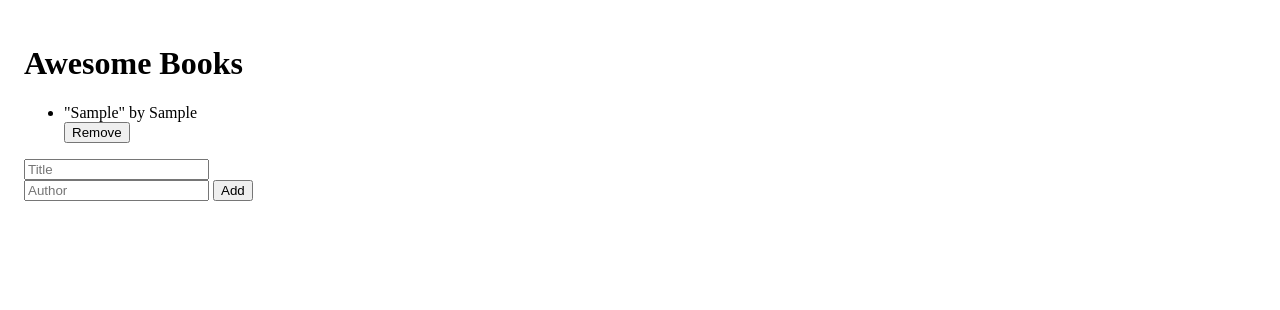
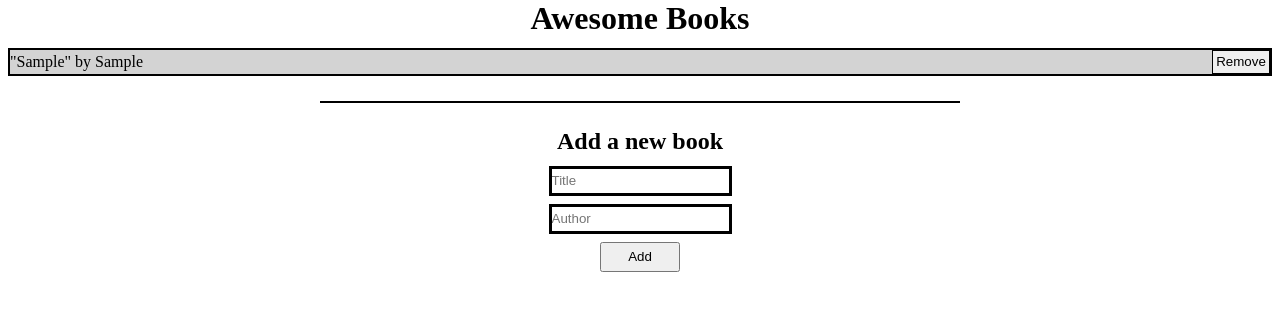
Before and after one commit to Daf98/awesomeBooks, a plain HTML site: page index.html in a window 1280 px wide. Both pictures are taken after typing "Sample", "Sample" into the empty fields and a click on the button "Add". Drawn offline with Linux system fonts and the light colour scheme.

Commit message:
Style page

```diff
--- a/css/styles.css
+++ b/css/styles.css
@@ -1,3 +1,73 @@
+*,
+*::before,
+*::after {
+  box-sizing: border-box;
+  margin: 0;
+  padding: 0;
+}
+
 body {
-  padding: 1rem;
+margin: 0 auto;
 }
+
+h1, h2 {
+  text-align:center;
+  padding-bottom: 0.7rem;
+}
+ul {
+  display:flex;
+  flex-direction:column;
+  border: 2px solid black;
+  gap:10px;
+  margin: 0 0.5rem;
+}
+
+li {
+list-style: none;
+display:flex;
+justify-content: space-between;
+align-items: center;
+padding: auto 10px;
+
+}
+
+hr {
+  border: 1px solid black;
+  width: 50%;
+  height: 0;
+  margin: 25px auto;
+}
+
+
+li:nth-child(odd) {
+  background-color: lightgray;
+}
+
+.removeButton {
+  padding: 0.2rem;
+  border: 1px solid black;
+/*   box-shadow: 10px 10px 5px 0px rgba(0,0,0,0.75);  */
+}
+
+form {
+  display:flex;
+  flex-direction:column;
+  text-align: center;
+  margin: 0 auto;
+  align-items: center;
+  gap: 0.5rem;
+}
+
+input {
+  height: 30px;
+  border: 3px solid black;
+}
+
+.button {
+  width: 80px;
+  height: 30px;
+}
+
+.li__first {
+  align-self:center;
+}
--- a/index.html
+++ b/index.html
@@ -14,9 +14,10 @@
     <ul class="bookList">
 
     </ul>
+    <hr>
+    <h2>Add a new book</h2>
     <form class="form">
         <input type="text" name="title" id="title" placeholder="Title" required>
-        <br>
         <input type="text" name="author" id="author" placeholder="Author" required>
         <button type="submit" class="button">Add</button>
     </form>
```
